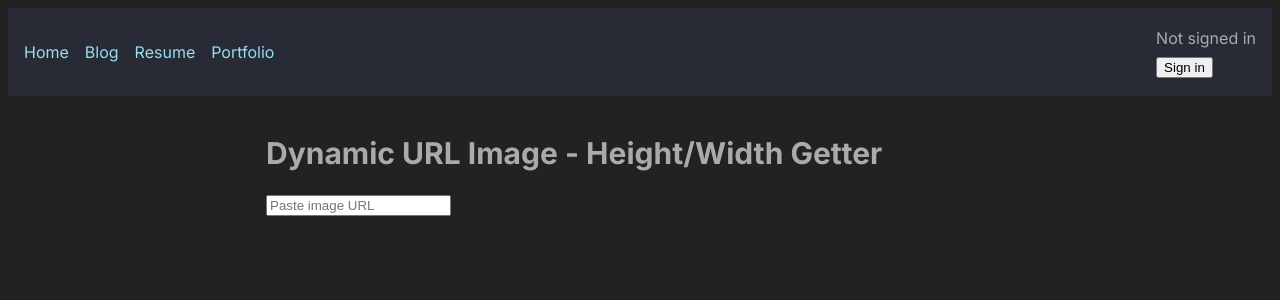
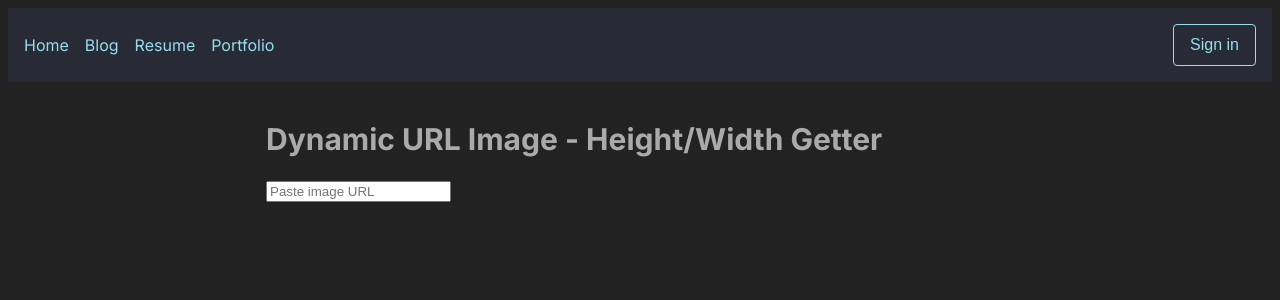
Before and after one commit to tannerabread/nextjs-digital-garden, a Next.js app: page /examples/dynamic-url-image in a window 1280 px wide. Shown: the top 300 px of the page. Built offline with nearby package versions, Linux system fonts and the light colour scheme; no server answers.

Commit message:
modified signin/out button

```diff
--- a/app/globals.css
+++ b/app/globals.css
@@ -12,6 +12,20 @@ body {
   background-color: #222;
   color: #aaa;
 	min-height: 100vh;
+}
+
+button {
+  display: inline-block;
+  padding: 0.5em 1em;
+  border: 1px solid #95deee;
+  border-radius: 4px;
+  background-color: transparent;
+  color: #95deee;
+  text-decoration: none;
+  font-size: 16px;
+  line-height: 1.5em;
+  cursor: pointer;
+  transition: background-color 200ms, color 200ms;
 }
 
 .main {
--- a/components/login-btn.tsx
+++ b/components/login-btn.tsx
@@ -7,14 +7,17 @@ export default function LoginBtn() {
   if (session) {
     return (
       <>
-        Signed in as {session.user?.name} <br />
-        <button onClick={() => signOut()}>Sign out</button>
+        {/* Add avatar and profile page link */}
+        <button
+          className="btn btn-primary"
+          onClick={() => signOut()}>
+            Sign out
+        </button>
       </>
     );
   }
   return (
     <>
-      Not signed in <br />
       <button onClick={() => signIn()}>Sign in</button>
     </>
   );
```
